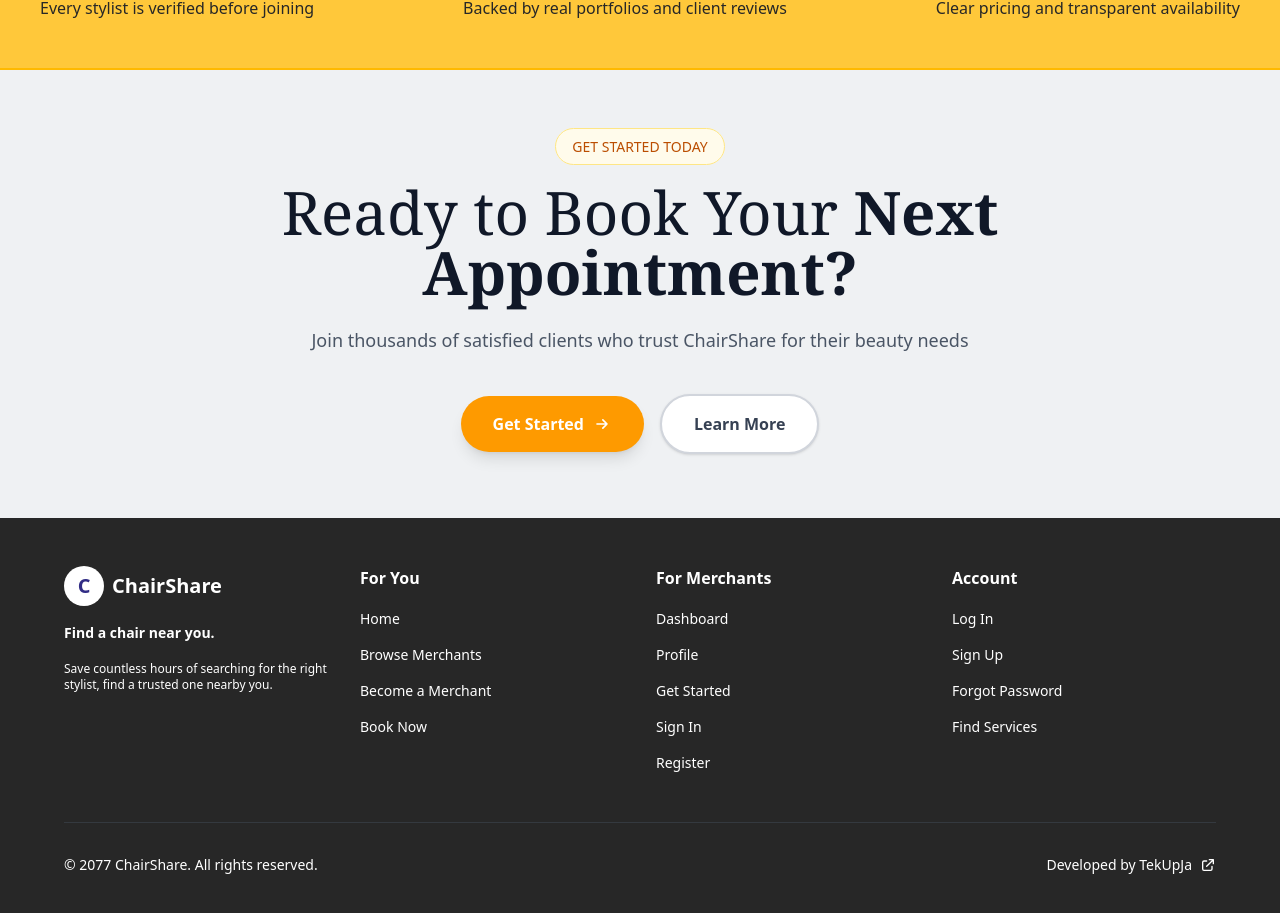
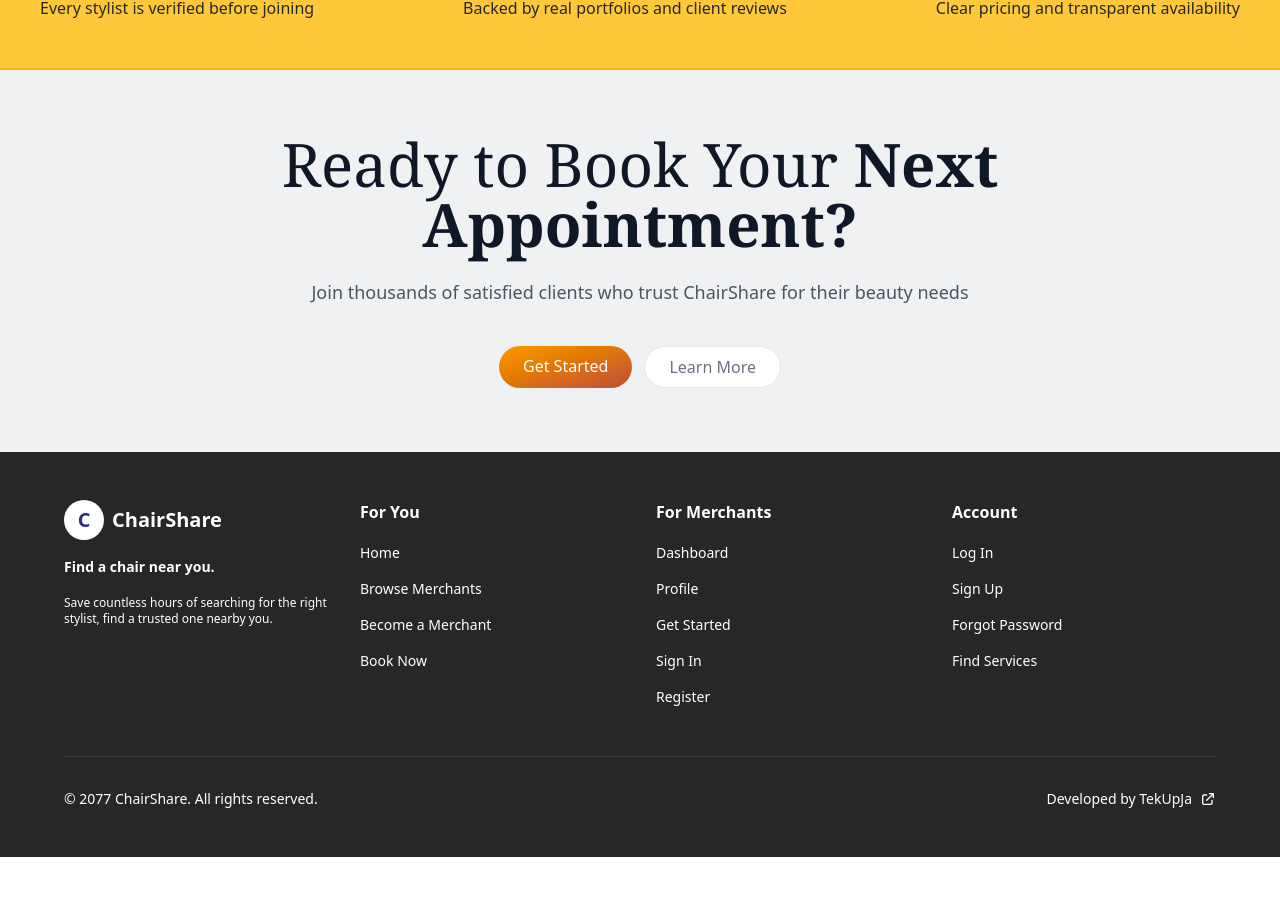
Before and after one commit to KayviaHarriott/chair-share, a React (Vite) app: page / in a window 1280 px wide. Shown: the part 1696-2609 px from the top of the page. After the commit the page ends 2553 px from the top, so only its background shows below. Built offline with nearby package versions, Linux system fonts and the light colour scheme.

Commit message:
Added FAQs page and routing

```diff
--- a/src/App.tsx
+++ b/src/App.tsx
@@ -28,6 +28,7 @@
 
 // Errors
 import { NotFoundPage } from './pages/errors/NotFoundPage'
+import { FAQsPage } from './pages/general/FAQsPage'
 
 
 function App() {
@@ -51,6 +52,7 @@
         <Route path="/register" element={<RegisterPage />} />
         <Route path="/updates" element={<Updates />} />
         <Route path="/login" element={<LogInPage />} />
+        <Route path="/faqs" element={<FAQsPage />} />
         <Route path="/auth/forgot-password" element={<ForgotPasswordPage />} />
 
         {/* Client routes */}
--- a/src/pages/HomePage.tsx
+++ b/src/pages/HomePage.tsx
@@ -1,4 +1,5 @@
 import { useState, useEffect } from "react";
+import { Link } from "react-router-dom";
 
 export const Home = () => {
   const [searchValue, setSearchValue] = useState("");
@@ -221,13 +222,6 @@
       <div className="py-16 text-center border-t-2 border-amber-400">
         {/* Code Goes Here */}
         <div className="max-w-4xl mx-auto">
-          {/* Badge */}
-          <div className="inline-block mb-6">
-            <span className="px-4 py-2 bg-amber-50 text-amber-700 text-sm font-medium rounded-full border border-amber-200">
-              GET STARTED TODAY
-            </span>
-          </div>
-
           {/* Heading */}
           <h2 className="text-4xl sm:text-5xl lg:text-6xl font-serif text-gray-900 mb-6">
             Ready to Book Your <span className="font-bold">Next Appointment?</span>
@@ -239,26 +233,19 @@
           </p>
 
           {/* CTA Buttons */}
-          <div className="flex flex-col sm:flex-row items-center justify-center gap-4">
-            <button className="px-8 py-4 bg-amber-500 hover:bg-amber-600 text-white font-semibold rounded-full shadow-lg hover:shadow-xl transition-all duration-200 flex items-center gap-2">
-              Get Started
-              <svg
-                className="w-5 h-5"
-                fill="none"
-                stroke="currentColor"
-                viewBox="0 0 24 24"
+          <div className="flex w-full justify-center gap-3">
+            <Link
+                className="bg-linear-to-br from-amber-500 to-[#BF4E30] px-6 py-2 text-white rounded-full"
+                to="/register"
               >
-                <path
-                  strokeLinecap="round"
-                  strokeLinejoin="round"
-                  strokeWidth={2}
-                  d="M13 7l5 5m0 0l-5 5m5-5H6"
-                />
-              </svg>
-            </button>
-            <button className="px-8 py-4 bg-white hover:bg-gray-50 text-gray-700 font-semibold rounded-full border-2 border-gray-300 hover:border-gray-400 shadow-sm hover:shadow-md transition-all duration-200">
-              Learn More
-            </button>
+                Get Started
+              </Link>
+              <Link
+                className="border border-gray-200 bg-white px-6 py-2 text-gray-500 rounded-full"
+                to="/faqs"
+              >
+                Learn More
+              </Link>
           </div>
         </div>
       </div>
--- /dev/null
+++ b/src/pages/general/FAQsPage.tsx
@@ -0,0 +1,5 @@
+export const FAQsPage = () =>{
+    return <div>
+        <p>FAQs</p>
+    </div>
+}
```
